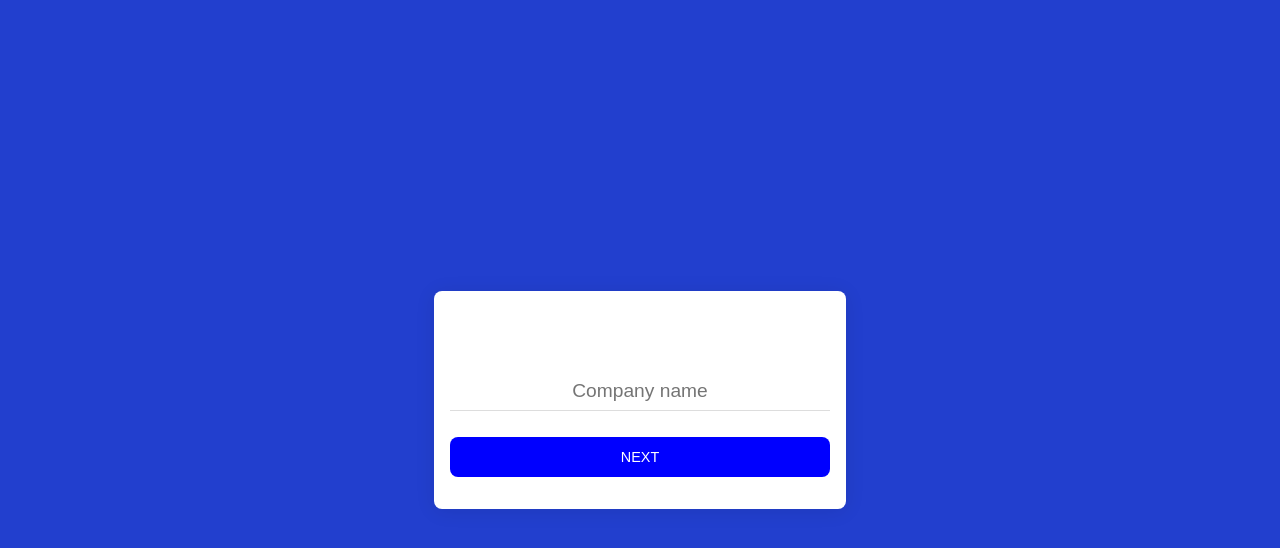
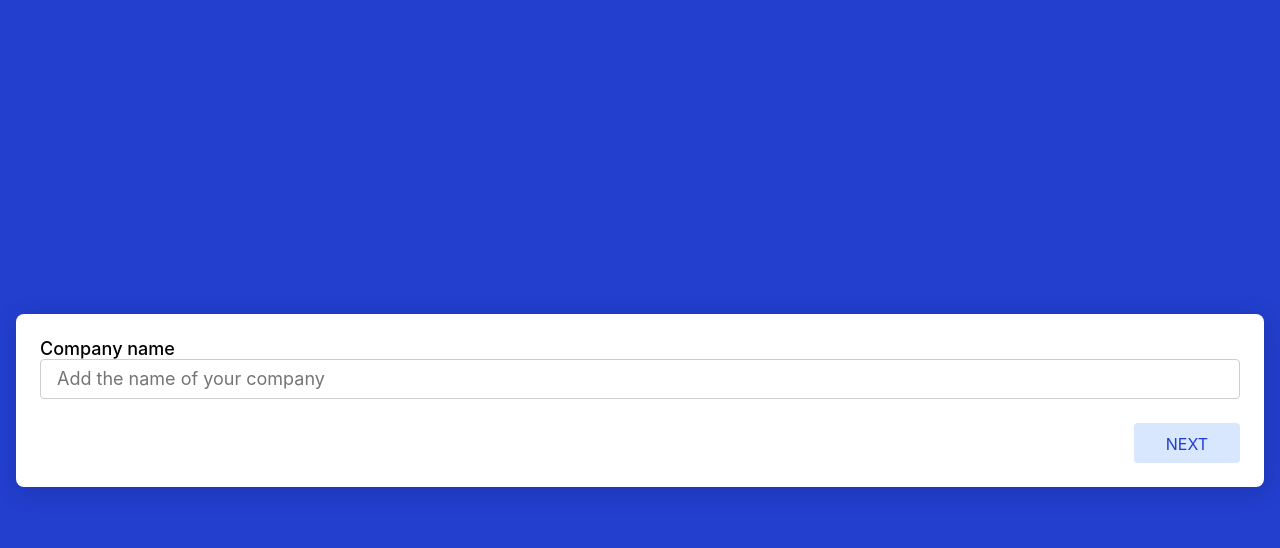
Before and after one commit to christopher77/Testing-Patterns-ACPFC, a React (Create React App) app: page / in a window 1280 px wide. Both pictures are taken after a click on the button "START". Shown: the top 548 px of the page. Built offline with nearby package versions, Linux system fonts and the light colour scheme; a web font is replaced by a local one.

Commit message:
Add styles to initial steps

```diff
--- a/src/App.js
+++ b/src/App.js
@@ -4,8 +4,7 @@ import { jsx } from "@emotion/core";
 import Form from "./form";
 import Chart from "./chart";
 import Button from "./ui/button";
-import Card from "./ui/card";
-import { centerView } from "./ui/styles";
+import styles from "./ui/styles";
 
 const initialEmployees = JSON.parse(localStorage.getItem("employees") || "[]");
 const initialStart = JSON.parse(localStorage.getItem("start") || "true");
@@ -43,18 +42,34 @@ function App() {
 
   if (start) {
     return (
-      <div css={centerView}>
-        <div>
-          <h1>Oh My Chart</h1>
-          <Card>
-            <div>
-              <p>
-                Create a organization chart Fast and simple Desktop and mobile
-                presentation
-              </p>
+      <div css={styles.centerView}>
+        <div css={{ margin: "16px", width: "100%" }}>
+          <h1
+            css={{
+              fontSize: "32px",
+              fontWeight: "bold",
+              marginBottom: "16px",
+              textAlign: "center"
+            }}
+          >
+            Oh My Chart
+          </h1>
+          <div css={styles.card}>
+            <div
+              css={{
+                display: "flex",
+                flexDirection: "column",
+                alignItems: "center"
+              }}
+            >
+              <h4>Create a organization chart</h4>
+              <h4>Fast and simple</h4>
+              <h4 css={{ marginBottom: "16px" }}>
+                Desktop and mobile presentation
+              </h4>
               <Button onClick={() => setStart(false)}>Start</Button>
             </div>
-          </Card>
+          </div>
         </div>
       </div>
     );
@@ -64,8 +79,8 @@ function App() {
     return (
       <Form
         saveName={handleCompany}
-        label="Enter the name of the Company"
-        placeholder="Company name"
+        label="Company name"
+        placeholder="Add the name of your company"
       />
     );
   }
--- a/src/form.js
+++ b/src/form.js
@@ -1,7 +1,9 @@
 /** @jsx jsx */
 import React from "react";
 import { jsx } from "@emotion/core";
-import { centerView } from "./ui/styles";
+import styles from "./ui/styles";
+import Button from "./ui/button";
+import InputText from "./ui/input-text";
 
 function Form({ label, placeholder, saveName }) {
   const [currentValue, setCurrentValue] = React.useState("");
@@ -17,19 +19,15 @@ function Form({ label, placeholder, saveName }) {
   }
 
   return (
-    <div css={centerView}>
+    <div css={styles.centerView}>
       <form
         onSubmit={setName}
         css={{
-          margin: "auto",
-          backgroundColor: "white",
-          boxShadow: "0 2px 20px 0 rgba(0, 0, 0, 0.09)",
-          borderRadius: ".5rem",
-          padding: "2rem 1rem",
-          fontSize: "25px",
-          width: "80%",
-          maxWidth: 380,
-          textAlign: "center"
+          ...styles.card,
+          ...styles.secureArea,
+          display: "flex",
+          flexDirection: "column",
+          alignItems: "flex-start"
         }}
       >
         <label
@@ -43,22 +41,7 @@ function Form({ label, placeholder, saveName }) {
         >
           {label}
         </label>
-        <input
-          css={{
-            border: "none",
-            borderBottom: "1px solid #ddd",
-            padding: ".5rem 1rem",
-            fontSize: "1.2rem",
-            boxSizing: "border-box",
-            width: "100%",
-            outline: "none",
-            transition: "border-bottom-color 300ms ease",
-            textAlign: "center",
-            margin: "1em 0",
-            ":focus": {
-              borderBottomColor: "#7E00F3"
-            }
-          }}
+        <InputText
           id="name"
           required="required"
           autoComplete="off"
@@ -67,25 +50,9 @@ function Form({ label, placeholder, saveName }) {
           onChange={onChangeInputName}
           value={currentValue}
         />
-        <button
-          css={{
-            backgroundColor: "blue",
-            borderRadius: ".5rem",
-            border: "none",
-            color: "white",
-            width: "100%",
-            padding: ".75rem .5rem",
-            marginTop: ".5em",
-            boxSizing: "border-box",
-            fontSize: ".9rem",
-            fontWeight: "500",
-            textTransform: "uppercase",
-            outline: "none"
-          }}
-          type="submit"
-        >
+        <Button css={{ marginTop: 24, alignSelf: "flex-end" }} type="submit">
           Next
-        </button>
+        </Button>
       </form>
     </div>
   );
--- a/src/index.js
+++ b/src/index.js
@@ -3,23 +3,26 @@ import ReactDOM from "react-dom";
 import { Global } from "@emotion/core";
 import App from "./App";
 
-function Root() {
-  return (
-    <>
-      <Global
-        styles={{
+const globalStyles = {
   body: {
     margin: 0,
     backgroundColor: "#223fce",
     color: "#fff",
+    fontSize: "18px",
     fontFamily:
       "'Jaldi', -apple-system, BlinkMacSystemFont, 'Segoe UI', Roboto, Oxygen, Ubuntu, Cantarell, 'Open Sans', 'Helvetica Neue', sans-serif"
   },
   "h1, h2, h3, h4, h5, h6": {
-            fontWeight: "400"
+    fontWeight: "400",
+    fontSize: "inherit",
+    margin: "0"
   }
-        }}
-      />
+};
+
+function Root() {
+  return (
+    <>
+      <Global styles={globalStyles} />
       <App />
     </>
   );
--- a/src/ui/button.js
+++ b/src/ui/button.js
@@ -8,8 +8,15 @@ function Button({ children, ...props }) {
     backgroundColor: "rgba(17, 107, 242, 0.16)",
     textTransform: "uppercase",
     color: "#223fce",
-    padding: "16px 32px",
-    border: "none"
+    padding: "0 32px",
+    border: "none",
+    fontFamily: "inherit",
+    fontSize: "16px",
+    height: "40px",
+    lineHeight: "42px",
+    ":focus": {
+      outline: "none"
+    }
   };
   return (
     <button css={styleButton} {...props}>
--- a/src/ui/card.js
+++ b/src/ui/card.js
@@ -5,10 +5,13 @@ import { jsx } from "@emotion/core";
 function Card({ children, ...props }) {
   const style = {
     backgroundColor: "#fff",
-    padding: "16px",
+    width: "100%",
+    padding: "24px",
     borderRadius: "8px",
     color: "#000",
-    boxShadow: "2px 4px 24px 0 rgba(0, 0, 0, 0.15)"
+    boxShadow: "2px 4px 24px 0 rgba(0, 0, 0, 0.15)",
+    boxSizing: "border-box",
+    fontSize: "18px"
   };
   return <div css={style}>{children}</div>;
 }
--- /dev/null
+++ b/src/ui/input-text.js
@@ -0,0 +1,27 @@
+/** @jsx jsx */
+import React from "react";
+import { jsx } from "@emotion/core";
+
+function InputText({ ...props }) {
+  return (
+    <input
+      {...props}
+      css={{
+        width: "100%",
+        fontSize: 18,
+        border: "1px solid #cecece",
+        height: "40px",
+        borderRadius: "4px",
+        border: "solid 1px #cecece",
+        fontFamily: "inherit",
+        padding: "0 16px",
+        boxSizing: "border-box",
+        ":focus": {
+          outline: "none"
+        }
+      }}
+    />
+  );
+}
+
+export default InputText;
--- a/src/ui/styles.js
+++ b/src/ui/styles.js
@@ -3,10 +3,30 @@ import React from "react";
 
 const centerView = {
   height: "100vh",
+  justifyContent: "center",
   alignItems: "center",
-  display: "flex",
-  justifyContent: "center",
-  textAlign: "center"
+  display: "flex"
 };
 
-export { centerView };
+const card = {
+  backgroundColor: "#fff",
+  width: "100%",
+  padding: "24px",
+  borderRadius: "8px",
+  color: "#000",
+  boxShadow: "2px 4px 24px 0 rgba(0, 0, 0, 0.15)",
+  boxSizing: "border-box",
+  fontSize: "18px"
+};
+
+const secureArea = {
+  margin: 16
+};
+
+const styles = {
+  centerView: centerView,
+  card: card,
+  secureArea: secureArea
+};
+
+export default styles;
```
Lines whose indentation alone changed are shown as unchanged.
